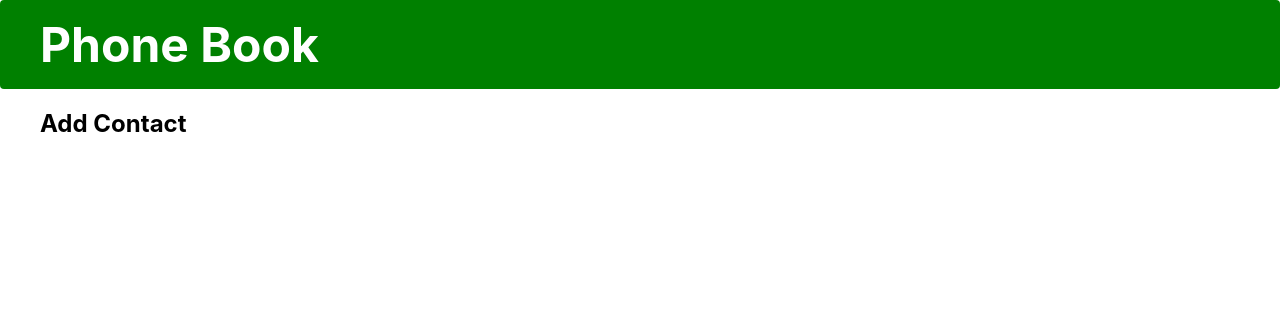
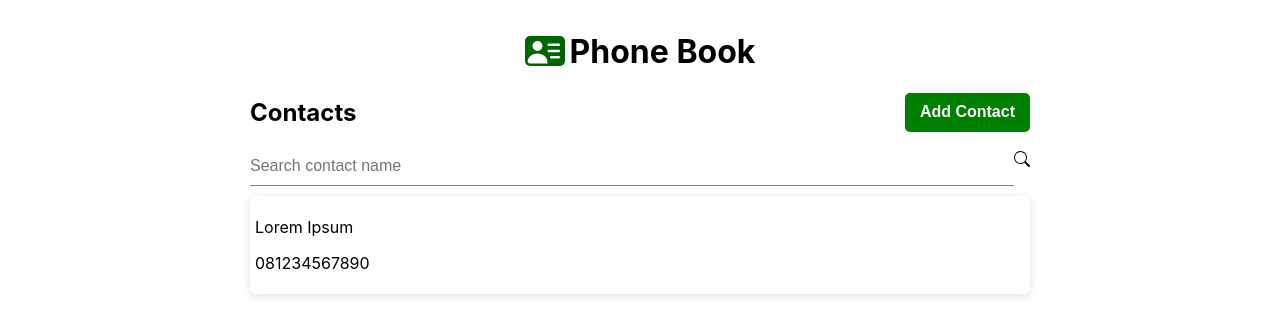
Before and after one commit to fabianvieri/phone-book, a React (Create React App) app: page /contacts/add in a window 1280 px wide. Shown: the top 336 px of the page. Built offline with nearby package versions, Linux system fonts and the light colour scheme; no server answers.

Commit message:
add base UI

```diff
--- a/package.json
+++ b/package.json
@@ -16,7 +16,7 @@
     "graphql": "^16.8.0",
     "react": "^18.2.0",
     "react-dom": "^18.2.0",
-    "react-router-dom": "^6.15.0",
+    "react-icons": "^4.10.1",
     "react-scripts": "5.0.1",
     "typescript": "^4.9.5",
     "web-vitals": "^2.1.4"
--- a/src/App.tsx
+++ b/src/App.tsx
@@ -1,26 +1,52 @@
-import {
-	createBrowserRouter,
-	createRoutesFromElements,
-	Route,
-	RouterProvider,
-} from 'react-router-dom';
-import Layout from './Layout';
-import Contact from './pages/Contact';
-import AddContact from './pages/AddContact';
-import EditContact from './pages/EditContact';
+import styled from "@emotion/styled";
+import { IconContext } from "react-icons";
+import { BsFillPersonVcardFill } from "react-icons/bs";
 
-const router = createBrowserRouter(
-	createRoutesFromElements(
-		<Route path="/" element={<Layout />}>
-			<Route path="contacts" element={<Contact />}></Route>
-			<Route path="contacts/add" element={<AddContact />}></Route>
-			<Route path="contacts/edit" element={<EditContact />}></Route>
-		</Route>
-	)
-);
+import ContactList from "./components/ContactList";
+
+const Header = styled.header`
+  font-size: 1rem;
+  border-radius: 4px;
+  color: black;
+  font-weight: bold;
+`;
+
+const Container = styled.div`
+  max-width: 800px;
+  margin: 0 auto;
+  padding: 10px;
+`;
+
+const Heading = styled.h1`
+  text-align: center;
+  display: flex;
+  justify-content: center;
+  align-items: center;
+`;
 
 function App() {
-	return <RouterProvider router={router} />;
+  return (
+    <Container>
+      <Header>
+        <Heading>
+          <IconContext.Provider
+            value={{
+              style: {
+                marginRight: "5px",
+                color: "darkgreen",
+              },
+            }}
+          >
+            <BsFillPersonVcardFill size={40} />
+          </IconContext.Provider>
+          Phone Book
+        </Heading>
+      </Header>
+      <main>
+        <ContactList />
+      </main>
+    </Container>
+  );
 }
 
 export default App;
--- a/src/Layout.tsx
+++ /dev/null
@@ -1,40 +0,0 @@
-import styled from '@emotion/styled';
-import { Outlet } from 'react-router-dom';
-
-const Header = styled.header`
-	padding: 15px;
-	background-color: green;
-	font-size: 24px;
-	border-radius: 4px;
-	color: white;
-	font-weight: bold;
-`;
-
-const Container = styled.div`
-	width: 100%;
-	max-width: 1200px;
-	margin: 0 auto;
-`;
-
-const Heading = styled.h1`
-	margin: 0;
-`;
-
-function Layout() {
-	return (
-		<>
-			<Header>
-				<Container>
-					<Heading>Phone Book</Heading>
-				</Container>
-			</Header>
-			<main>
-				<Container>
-					<Outlet />
-				</Container>
-			</main>
-		</>
-	);
-}
-
-export default Layout;
--- /dev/null
+++ b/src/components/Contact.tsx
@@ -0,0 +1,23 @@
+import styled from "@emotion/styled";
+
+type ContactProps = {
+    id:number;
+    name:string;
+    phone:string;
+}
+
+const Card = styled.div`
+    padding:5px;
+    border-radius:5px;
+    margin-top:10px;
+    box-shadow: rgba(99, 99, 99, 0.2) 0px 2px 8px 0px;
+`
+
+function Contact({id, name, phone}:ContactProps){
+    return <Card>
+        <p>{name}</p>
+        <p>{phone}</p>
+    </Card>
+}
+
+export default Contact;
--- /dev/null
+++ b/src/components/ContactList.tsx
@@ -0,0 +1,86 @@
+import styled from "@emotion/styled";
+import Contact from "./Contact";
+import SearchInput from "./SearchInput";
+
+// const GET_CONTACT_LIST = gql`
+//   query GetContactList(
+//     $distinct_on: [contact_select_column!]
+//     $limit: Int
+//     $offset: Int
+//     $order_by: [contact_order_by!]
+//     $where: contact_bool_exp
+//   ) {
+//     contact(
+//       distinct_on: $distinct_on
+//       limit: $limit
+//       offset: $offset
+//       order_by: $order_by
+//       where: $where
+//     ) {
+//       created_at
+//       first_name
+//       id
+//       last_name
+//       phones {
+//         number
+//       }
+//     }
+//   }
+// `;
+
+const breakpoints = [600];
+const mq = breakpoints.map((bp) => `@media (min-width: ${bp}px)`);
+
+const Button = styled.button`
+  outline: none;
+  border: none;
+  padding: 10px 15px;
+  background: green;
+  color: white;
+  cursor: pointer;
+  font-weight: bold;
+  font-size: 1rem;
+  border-radius: 5px;
+
+  &:hover {
+    opacity: 0.8;
+  }
+`;
+
+const Flex = styled.div`
+  display: flex;
+  flex-direction: column;
+
+  ${mq[0]} {
+    flex-direction: row;
+    justify-content: space-between;
+  }
+`;
+
+const Heading2 = styled.h2`
+  margin: 0;
+  padding: 5px 0px;
+`;
+
+function ContactList() {
+  // const { loading, data, error } = useQuery<APIResponse>(GET_CONTACT_LIST, {
+  //   variables: {
+  //     where: {
+  //       first_name: { _like: "%John%" },
+  //     },
+  //   },
+  // });
+
+  return (
+    <div>
+      <Flex>
+        <Heading2>Contacts</Heading2>
+        <Button>Add Contact</Button>
+      </Flex>
+      <SearchInput />
+      <Contact id={1} name="Lorem Ipsum" phone="081234567890" />
+    </div>
+  );
+}
+
+export default ContactList;
--- /dev/null
+++ b/src/components/SearchInput.tsx
@@ -0,0 +1,33 @@
+import styled from "@emotion/styled";
+import { BsSearch } from "react-icons/bs";
+
+const SearchInputContainer = styled.div`
+  display: flex;
+  align-items: center;
+  width: 100%;
+`;
+
+const Input = styled.input`
+  outline: none;
+  border: none;
+  padding: 10px 10px 10px 0px;
+  font-size: 1rem;
+  flex: 1;
+  border-bottom: 1px solid grey;
+  margin-top: 15px;
+
+  &:focus {
+    outline: none;
+  }
+`;
+
+function SearchInput() {
+  return (
+    <SearchInputContainer>
+      <Input type="text" placeholder="Search contact name" />
+      <BsSearch />
+    </SearchInputContainer>
+  );
+}
+
+export default SearchInput;
--- a/src/index.css
+++ b/src/index.css
@@ -1,13 +1,17 @@
+* {
+  box-sizing: border-box;
+}
+
 body {
   margin: 0;
-  font-family: -apple-system, BlinkMacSystemFont, 'Segoe UI', 'Roboto', 'Oxygen',
-    'Ubuntu', 'Cantarell', 'Fira Sans', 'Droid Sans', 'Helvetica Neue',
+  font-family: -apple-system, BlinkMacSystemFont, "Segoe UI", "Roboto", "Oxygen",
+    "Ubuntu", "Cantarell", "Fira Sans", "Droid Sans", "Helvetica Neue",
     sans-serif;
   -webkit-font-smoothing: antialiased;
   -moz-osx-font-smoothing: grayscale;
 }
 
 code {
-  font-family: source-code-pro, Menlo, Monaco, Consolas, 'Courier New',
+  font-family: source-code-pro, Menlo, Monaco, Consolas, "Courier New",
     monospace;
 }
--- a/src/pages/AddContact.tsx
+++ /dev/null
@@ -1,9 +0,0 @@
-function AddContact() {
-	return (
-		<div>
-			<h2>Add Contact</h2>
-		</div>
-	);
-}
-
-export default AddContact;
--- a/src/pages/Contact.tsx
+++ /dev/null
@@ -1,52 +0,0 @@
-import { gql, useQuery } from '@apollo/client';
-import { APIResponse } from '../types';
-
-const GET_CONTACT_LIST = gql`
-	query GetContactList(
-		$distinct_on: [contact_select_column!]
-		$limit: Int
-		$offset: Int
-		$order_by: [contact_order_by!]
-		$where: contact_bool_exp
-	) {
-		contact(
-			distinct_on: $distinct_on
-			limit: $limit
-			offset: $offset
-			order_by: $order_by
-			where: $where
-		) {
-			created_at
-			first_name
-			id
-			last_name
-			phones {
-				number
-			}
-		}
-	}
-`;
-
-function Contact() {
-	const { loading, data, error } = useQuery<APIResponse>(GET_CONTACT_LIST, {
-		variables: {
-			where: {
-				first_name: { _like: '%John%' },
-			},
-		},
-	});
-
-	return (
-		<div>
-			<h2>Contact</h2>
-			{loading ? <p>Loading..</p> : error ? <p>Error</p> : <p>success</p>}
-			<ul>
-				{data?.contact.map((contact) => (
-					<li key={contact.id}>{contact.first_name}</li>
-				))}
-			</ul>
-		</div>
-	);
-}
-
-export default Contact;
--- a/src/pages/EditContact.tsx
+++ /dev/null
@@ -1,9 +0,0 @@
-function EditContact() {
-	return (
-		<div>
-			<h2>Edit Contact</h2>
-		</div>
-	);
-}
-
-export default EditContact;
```
Also changed, not shown: src/index.tsx (+7 -8 lines), 2 other files (tests, documents, lock files or other folders).
